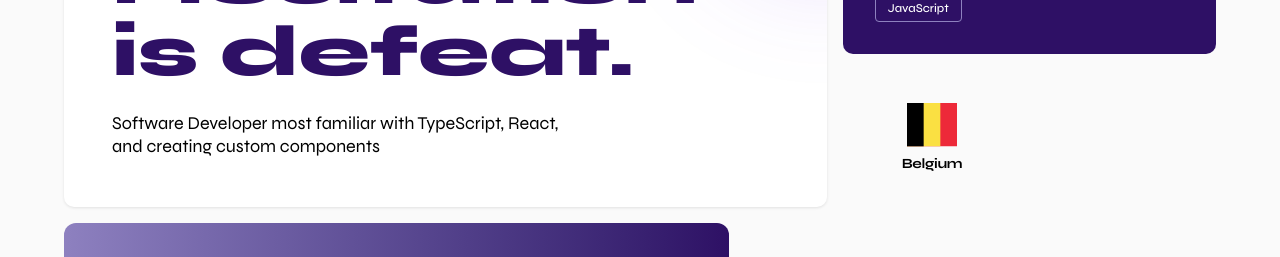
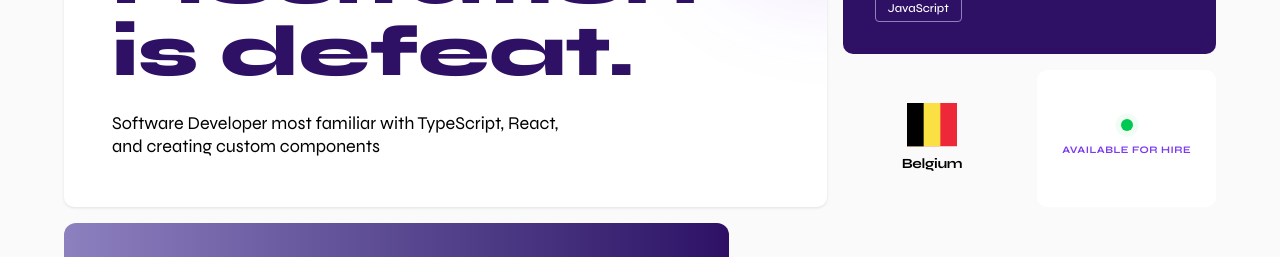
Before and after one commit to FormOfShred/portfolio, a React app: page / in a window 1280 px wide. Shown: the part 258-515 px from the top of the page. Built offline with nearby package versions, Linux system fonts and the light colour scheme; the HTML template or start-up script is replaced by a standard one.

Commit message:
[AVAILABILITYCARD]  create AvailibilityCard  - pulse  - title

```diff
--- /dev/null
+++ b/src/components/Masonry/components/AvailabilityCard/index.module.css
@@ -0,0 +1,33 @@
+.Card {
+  padding: calc(var(--spacing) * 6);
+
+  border: 1px solid color-mix(var(--purple-light) 40%, transparent);
+
+  border-radius: 10px;
+
+  background-color: white;
+
+  display: flex;
+  flex-direction: column;
+  justify-content: center;
+  align-items: center;
+  text-align: center;
+
+  grid-row: span 1 / span 1;
+  grid-column: span 6 / span 6;
+}
+
+.Title {
+  font-size: 10px;
+  font-weight: 700;
+  text-transform: uppercase;
+  color: var(--purple);
+
+  letter-spacing: 0.05em;
+}
+
+@media (width >= 64rem) {
+    .Card {
+        grid-column: span 2 / span 2;
+    }
+}
--- /dev/null
+++ b/src/components/Masonry/components/AvailabilityCard/index.tsx
@@ -0,0 +1,17 @@
+import styles from "./index.module.css";
+
+const AvailabilityCard = () => {
+  return (
+    <div className={styles.Card}>
+      <span className="relative mb-3 flex h-3 w-3">
+        <span className="absolute inline-flex h-full w-full animate-ping rounded-full bg-green-500 opacity-75" />
+        <span className="relative inline-flex h-3 w-3 rounded-full bg-green-500" />
+      </span>
+      <span className={styles.Title}>
+          Available for hire
+      </span>
+    </div>
+  )
+}
+
+export default AvailabilityCard;
--- a/src/components/Masonry/index.tsx
+++ b/src/components/Masonry/index.tsx
@@ -1,3 +1,4 @@
+import AvailabilityCard from "./components/AvailabilityCard";
 import ContactCard from "./components/ContactCard";
 import HeroCard from "./components/HeroCard";
 import LocationCard from "./components/LocationCard";
@@ -11,6 +12,7 @@ const Masonry = () => {
       <HeroCard />
       <TechStackCard />
       <LocationCard />
+      <AvailabilityCard />
       <ContactCard />
     </div>
   )
```
